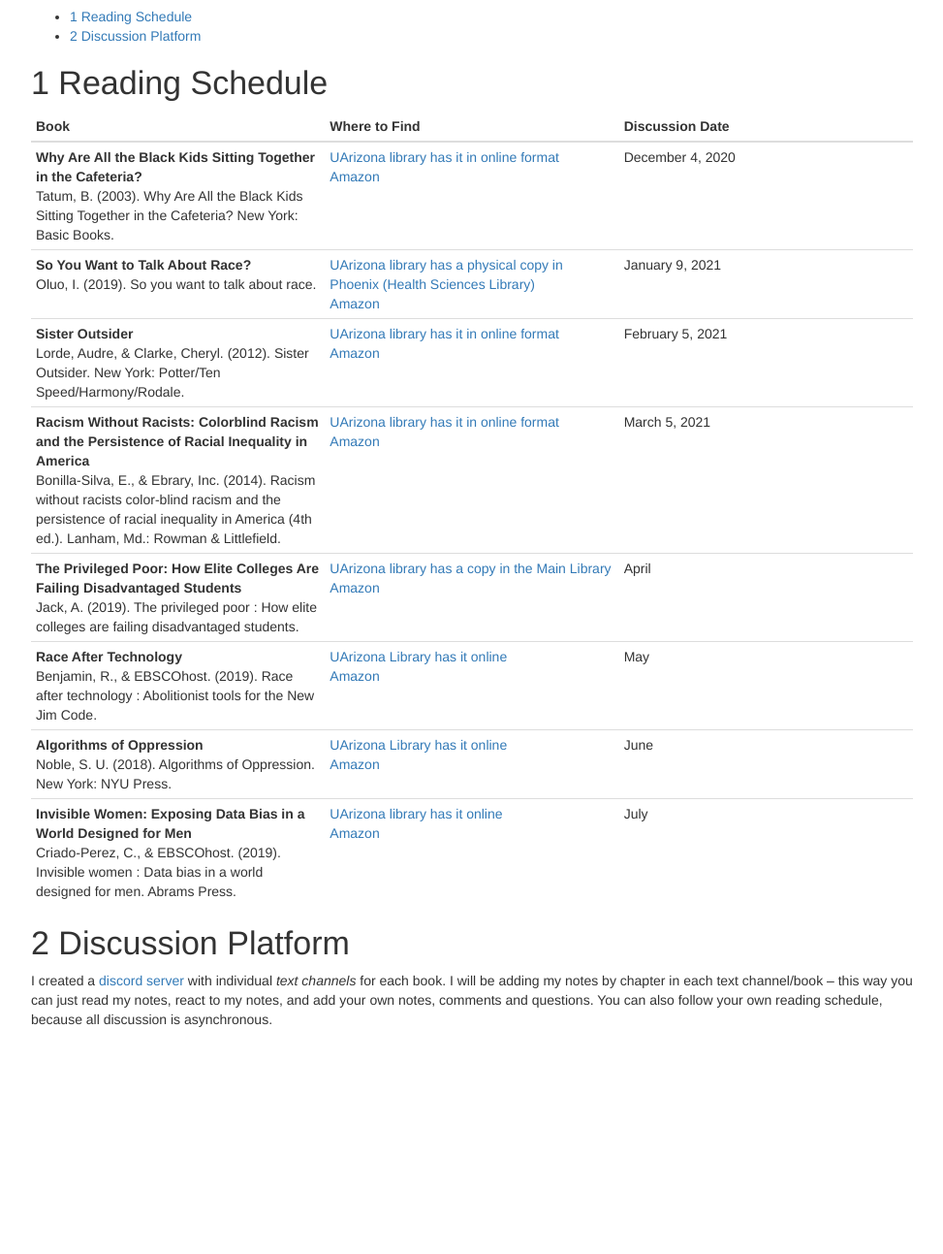
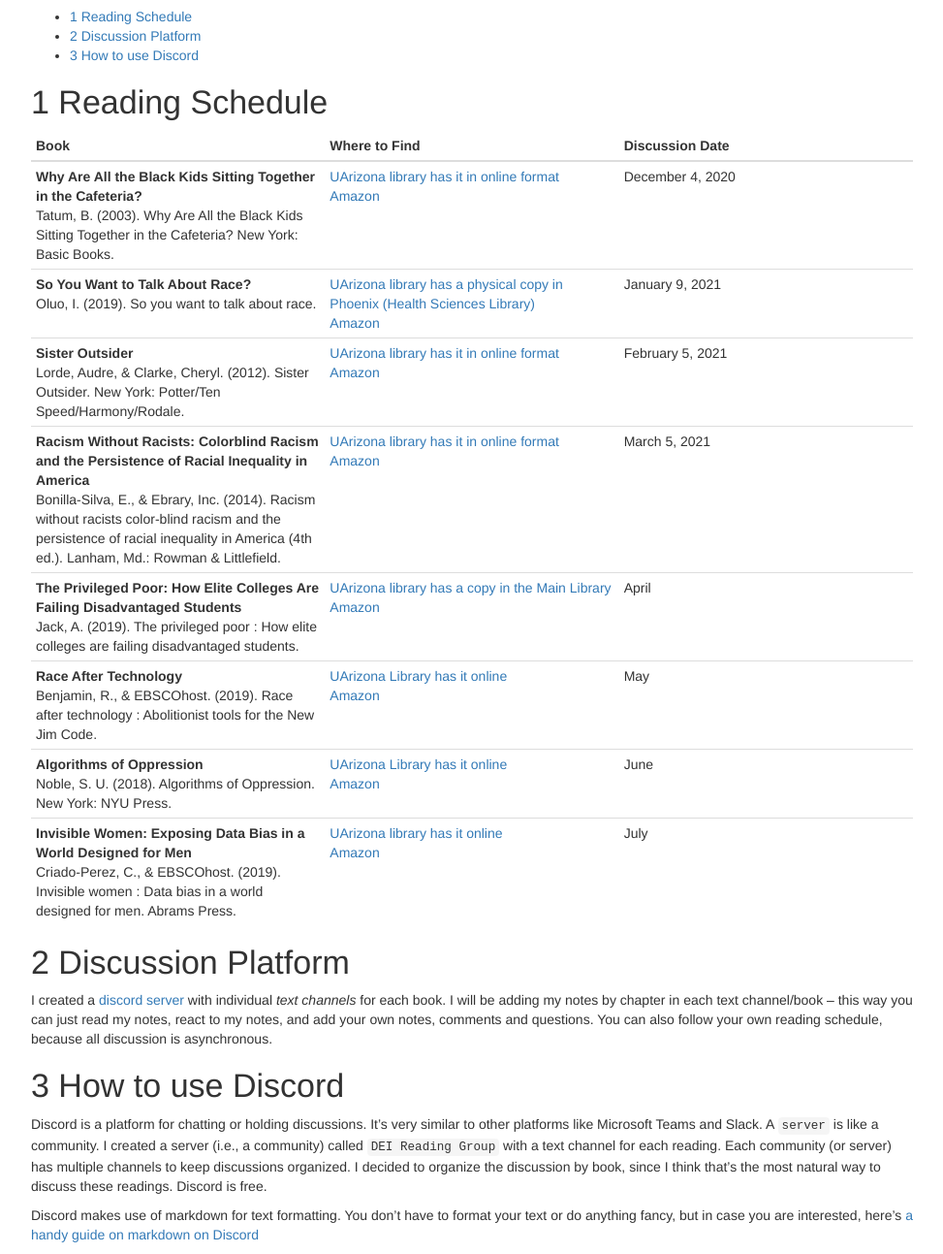
Before and after one commit to picoral/cultural_competence_readings, a plain HTML site: page index.html in a window 1280 px wide. Shown: the part 124-1417 px from the top of the page at 97% size, without its empty margins (153-1126 px from the left). Before the commit the page ends 1195 px from the top, so only its background shows below. Drawn offline with nearby package versions, Linux system fonts and the light colour scheme; some packages are replaced by stand-ins of ours.

Commit message:
added some Discord help

```diff
--- a/index.html
+++ b/index.html
@@ -415,6 +415,7 @@ summary {
 <ul>
 <li><a href="#reading-schedule"><span class="toc-section-number">1</span> Reading Schedule</a></li>
 <li><a href="#discussion-platform"><span class="toc-section-number">2</span> Discussion Platform</a></li>
+<li><a href="#how-to-use-discord"><span class="toc-section-number">3</span> How to use Discord</a></li>
 </ul>
 </div>
 
@@ -481,6 +482,11 @@ summary {
 <h1><span class="header-section-number">2</span> Discussion Platform</h1>
 <p>I created a <a href="https://discord.gg/hAQvkZfetY">discord server</a> with individual <em>text channels</em> for each book. I will be adding my notes by chapter in each text channel/book – this way you can just read my notes, react to my notes, and add your own notes, comments and questions. You can also follow your own reading schedule, because all discussion is asynchronous.</p>
 </div>
+<div id="how-to-use-discord" class="section level1">
+<h1><span class="header-section-number">3</span> How to use Discord</h1>
+<p>Discord is a platform for chatting or holding discussions. It’s very similar to other platforms like Microsoft Teams and Slack. A <code>server</code> is like a community. I created a server (i.e., a community) called <code>DEI Reading Group</code> with a text channel for each reading. Each community (or server) has multiple channels to keep discussions organized. I decided to organize the discussion by book, since I think that’s the most natural way to discuss these readings. Discord is free.</p>
+<p>Discord makes use of markdown for text formatting. You don’t have to format your text or do anything fancy, but in case you are interested, here’s <a href="https://gist.github.com/matthewzring/9f7bbfd102003963f9be7dbcf7d40e51">a handy guide on markdown on Discord</a></p>
+</div>
 
 
 
```
